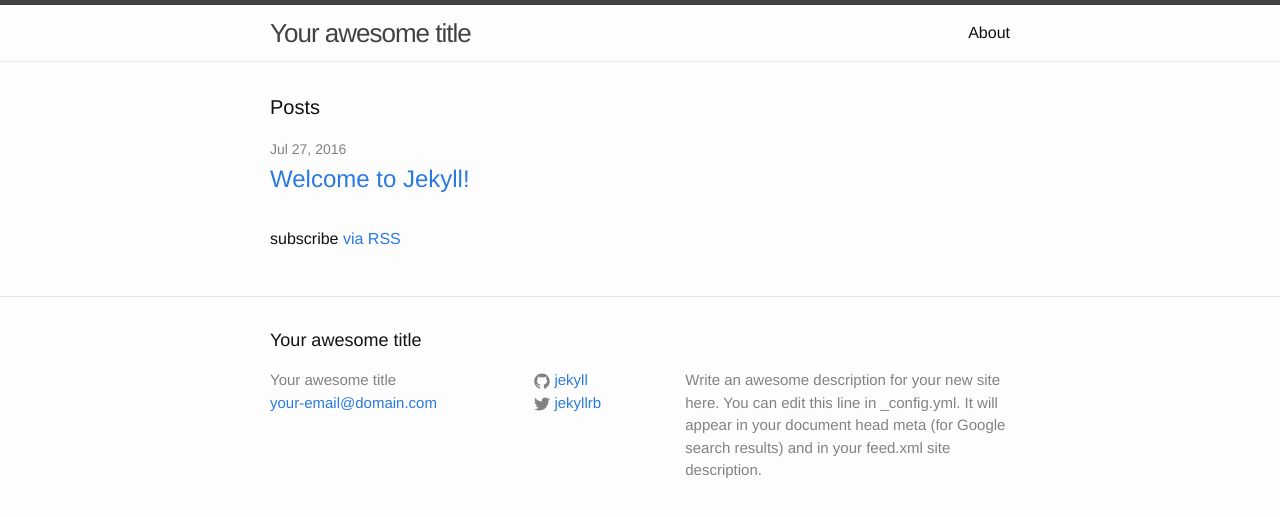
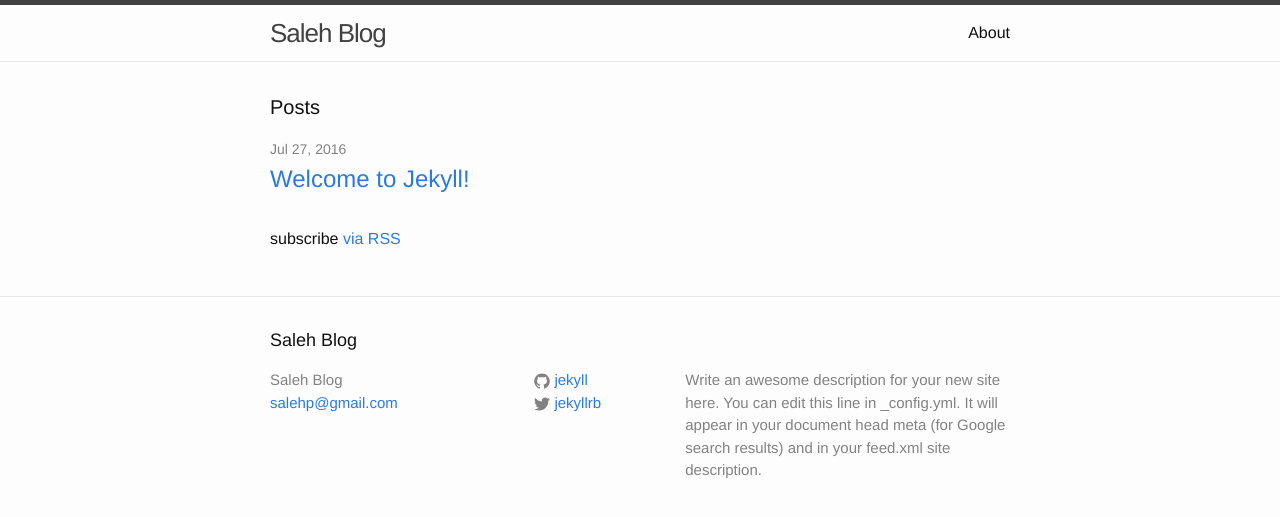
Before and after one commit to salehparsa/Customized-Jekyll, a Jekyll site: the page built from index.html, in a window 1280 px wide. Shown: the top 517 px of the page. Built offline with Jekyll 4.4.1, drawn with Linux system fonts in a browser that asks for light colours.

Commit message:
modified config.yml

```diff
--- a/_config.yml
+++ b/_config.yml
@@ -6,8 +6,8 @@
 # 'jekyll serve'. If you change this file, please restart the server process.
 
 # Site settings
-title: Your awesome title
-email: your-email@domain.com
+title: Saleh Blog
+email: salehp@gmail.com
 description: > # this means to ignore newlines until "baseurl:"
   Write an awesome description for your new site here. You can edit this
   line in _config.yml. It will appear in your document head meta (for
```
